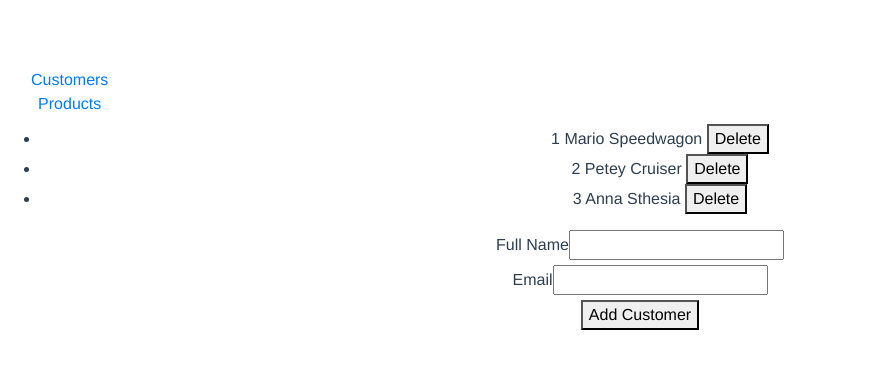
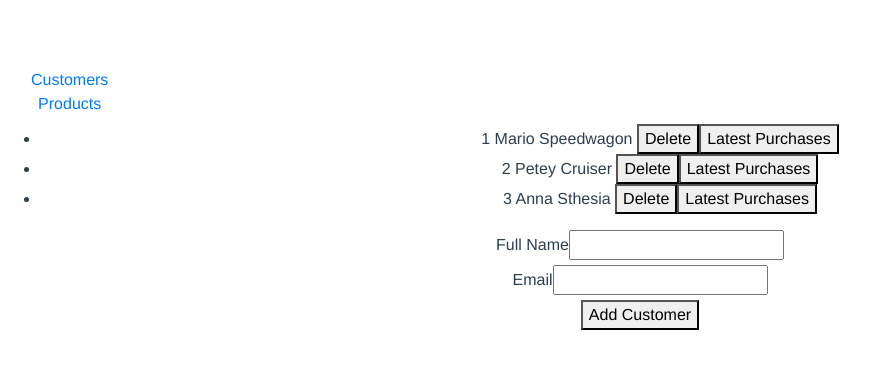
Before and after one commit to boris7ran/VueStoreApp, a Vue app: page /customers in a window 1280 px wide. Shown: the top 368 px of the page, without its empty margins (0-878 px from the left). Built offline with nearby package versions, Linux system fonts and the light colour scheme.

Commit message:
Zadatak 4 Real

```diff
--- /dev/null
+++ b/src/components/CustomerPurchases.vue
@@ -0,0 +1,31 @@
+<template>
+    <div>
+        <div>
+            {{ customer.fullName }}
+        </div>
+        <div>
+            <ul>
+                <li v-for="(product, index) in customer.products" :key=index>
+                    {{ product }}
+                </li>
+            </ul>
+        </div>
+    </div>
+</template>
+
+<script>
+import {customerService} from '@/services/CustomerService'
+
+export default {
+
+    computed: {
+        customer () {
+            return customerService.find(this.$route.params.id)
+        }
+    }
+}
+</script>
+
+<style>
+
+</style>
--- a/src/components/SingleCustomer.vue
+++ b/src/components/SingleCustomer.vue
@@ -2,6 +2,9 @@
     <div>
         {{ customer.id }}  {{ customer.fullName }}
         <button @click="handleDelete">Delete</button>
+        <router-link :to="routeToCustomer">
+            <button>Latest Purchases</button>
+        </router-link>
     </div>
 </template>
 
@@ -13,6 +16,12 @@ export default {
         handleDelete () {
             this.$emit('delete-customer')
         }
+    },
+
+    computed: {
+        routeToCustomer () {
+            return `/customers/${this.customer.id}`
+        }
     }
 }
 </script>
--- a/src/main.js
+++ b/src/main.js
@@ -6,10 +6,12 @@ Vue.use(VueRouter)
 
 import AppCustomers from '@/components/AppCustomers'
 import AppProducts from '@/components/AppProducts'
+import CustomerPurchases from '@/components/CustomerPurchases'
 
 const routes = [
   { path: '/customers', component: AppCustomers},
-  { path: '/products', component: AppProducts}
+  { path: '/products', component: AppProducts},
+  { path: '/customers/:id', component: CustomerPurchases}
 ]
 
 const router = new VueRouter({
```
